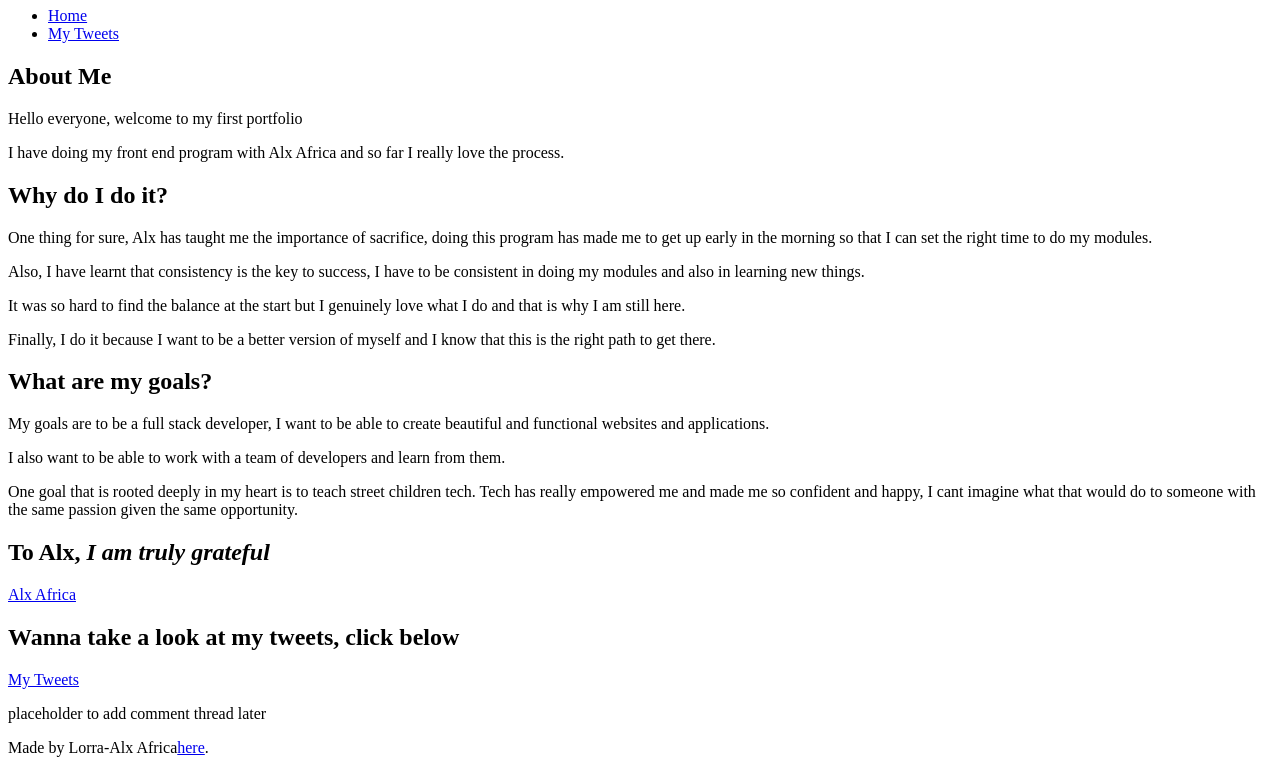
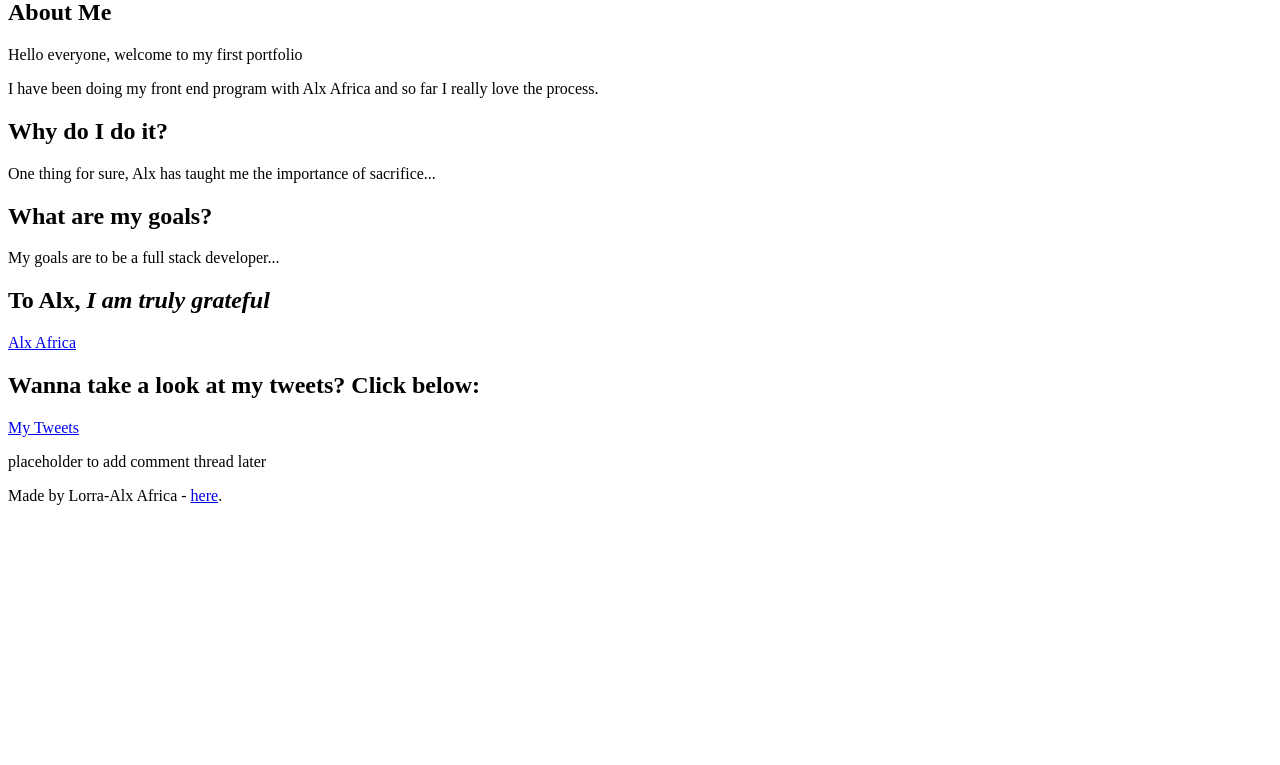
Before and after one commit to LorraObare/My_First_Portfolio, a plain HTML site: page html_basic/index.html in a window 1280 px wide. Shown: the part 73-838 px from the top of the page. After the commit the page ends 800 px from the top, so only its background shows below. Drawn offline with Linux system fonts and the light colour scheme.

Commit message:
corrections

```diff
--- a/html_basic/index.html
+++ b/html_basic/index.html
@@ -7,46 +7,34 @@
 </head>
 <body>
   <header>
-        <h1>Welcome to Lorra's Portfolio</h1>
-        <nav>
     <ul>
       <li><a href="index.html">Home</a></li>
       <li><a href="tweets.html">My Tweets</a></li>
     </ul>
-        </nav>
+  </header>
 
-    </header>
   <main>
-        <article><h2>About Me</h2>
+    <article>
+      <h2>About Me</h2>
       <p>Hello everyone, welcome to my first portfolio</p>
-        <p>I have doing my front end program with Alx Africa and so far I really love the process.</p>
-
+      <p>I have been doing my front end program with Alx Africa and so far I really love the process.</p>
       <h2>Why do I do it?</h2>
-        <p>One thing for sure, Alx has taught me the importance of sacrifice, doing this program has made me to get up early in the morning so that I can set the right time to do my modules.</p>
-        <p>Also, I have learnt that consistency is the key to success, I have to be consistent in doing my modules and also in learning new things.</p>
-        <p>It was so hard to find the balance at the start but I genuinely love what I do and that is why I am still here.</p>
-        <p>Finally, I do it because I want to be a better version of myself and I know that this is the right path to get there.</p>
-
+      <p>One thing for sure, Alx has taught me the importance of sacrifice...</p>
       <h2>What are my goals?</h2>
-        <p>My goals are to be a full stack developer, I want to be able to create beautiful and functional websites and applications.</p>
-        <p>I also want to be able to work with a team of developers and learn from  them.</p>
-        <p>One goal that is rooted deeply in my heart is to teach street children tech. Tech has really empowered me and made me so confident and happy, I cant imagine what that would do to someone with the same passion given the same opportunity.</p>
-
+      <p>My goals are to be a full stack developer...</p>
       <h2>To Alx, <em>I am truly grateful</em></h2>
       <a href="https://i.ibb.co/gTDZZT8/ALX-Logo-07.png">Alx Africa</a>
-
-        <h2>Wanna take a look at my tweets, click below</h2>
-        <a href="tweets.html">My Tweets</a></article>
+      <h2>Wanna take a look at my tweets? Click below:</h2>
+      <a href="tweets.html">My Tweets</a>
+    </article>
 
     <aside>
       <p>placeholder to add comment thread later</p>
     </aside>
+  </main>
 
-    </main>
   <footer>
-           Made by Lorra-Alx Africa<a href="<ANY LINK>" target="_blank">here</a>.
-
+Made by Lorra-Alx Africa - <a href="<ANY LINK>" target="_blank">here</a>.
     </footer>
 </body>
-
 </html>
```
Also changed, not shown: html_basic/tweets.html (+2 -2 lines). Lines whose indentation alone changed are shown as unchanged.
